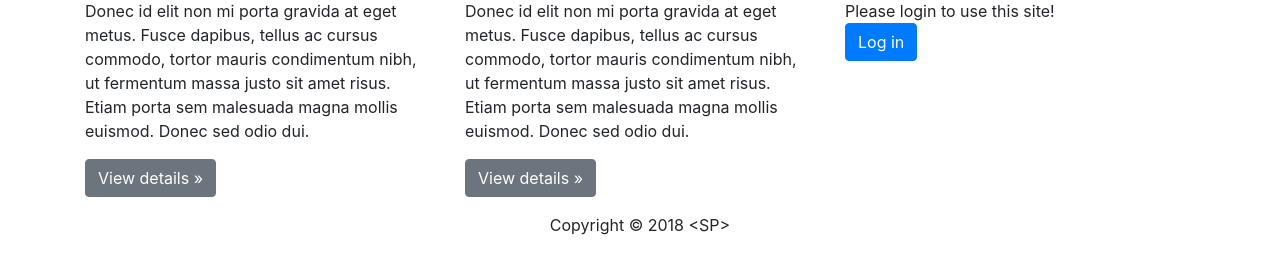
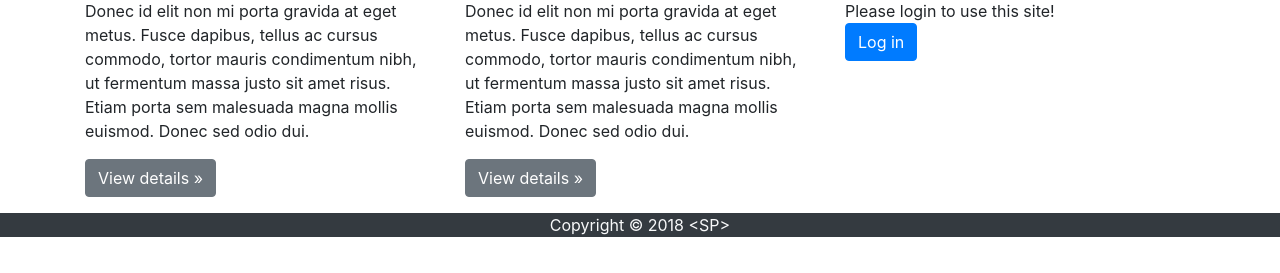
Before and after one commit to spapas/cookiecutter-django-starter, a Django app: template {{cookiecutter.project_name}}/templates/home.html in a window 1280 px wide. Shown: the part 527-800 px from the top of the page. Run offline with Django 3.2, Linux system fonts and the light colour scheme; the template is opened without the code that fills it, so the values that code supplies are empty; some libraries are stand-ins or nearby versions.

Commit message:
Update site_base.html

```diff
--- a/{{cookiecutter.project_name}}/templates/site_base.html
+++ b/{{cookiecutter.project_name}}/templates/site_base.html
@@ -42,9 +42,9 @@
 {% endblock %}
 
 {% block footer %}
-<footer class='text-center'>
+<footer class='text-center bg-dark text-light'>
   {% if site_id == 1 or site_id == 2 %}
-  <div class='row'>
+  <div class='row  pl-0 pr-0  ml-0 mr-0 pt-2'>
     <div class="col-md-12 ">
       <div class='alert alert-danger'>
         <h3>TEST VERSION</h3>
@@ -52,7 +52,7 @@
     </div>
   </div>
   {% endif %}
-  <div class='row'>
+  <div class='row pl-0 pr-0 ml-0 mr-0'>
     <div class="col-md-12">
       <div>Copyright &copy; 2018 &lt;SP&gt;</div>
     </div>
```
